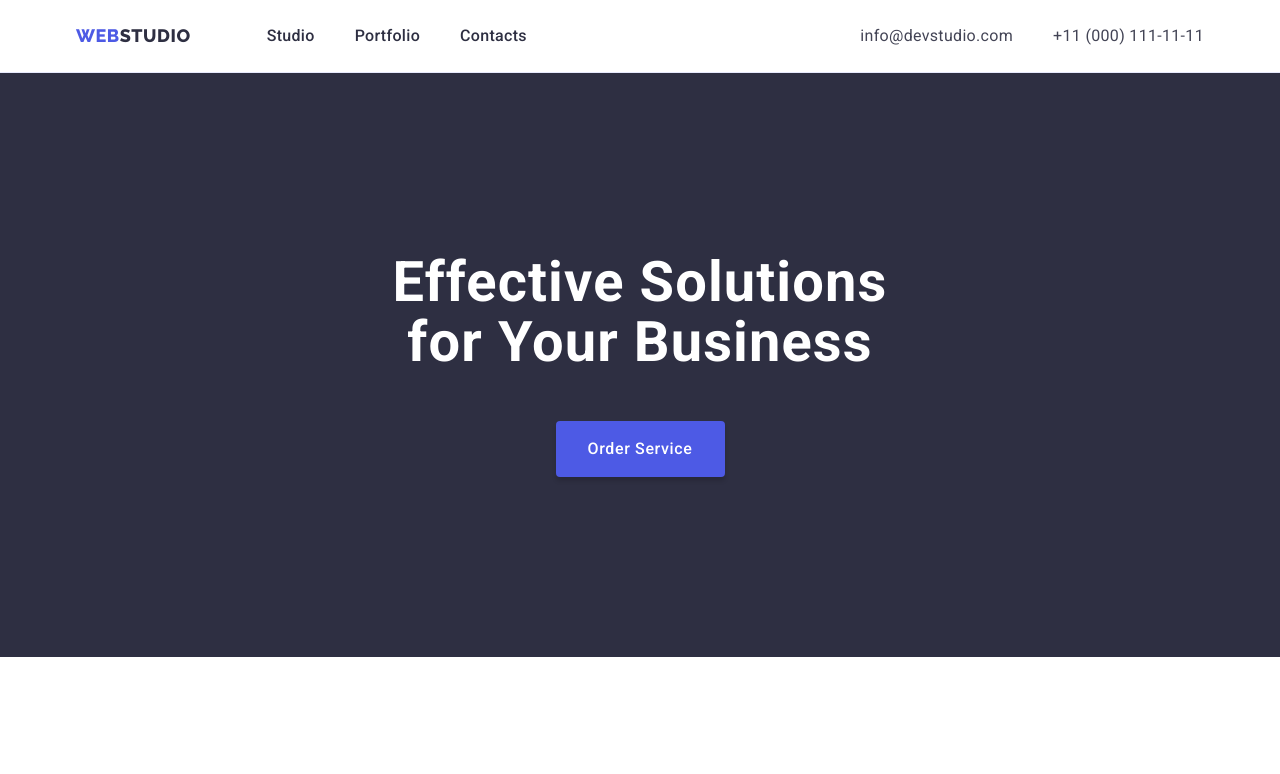
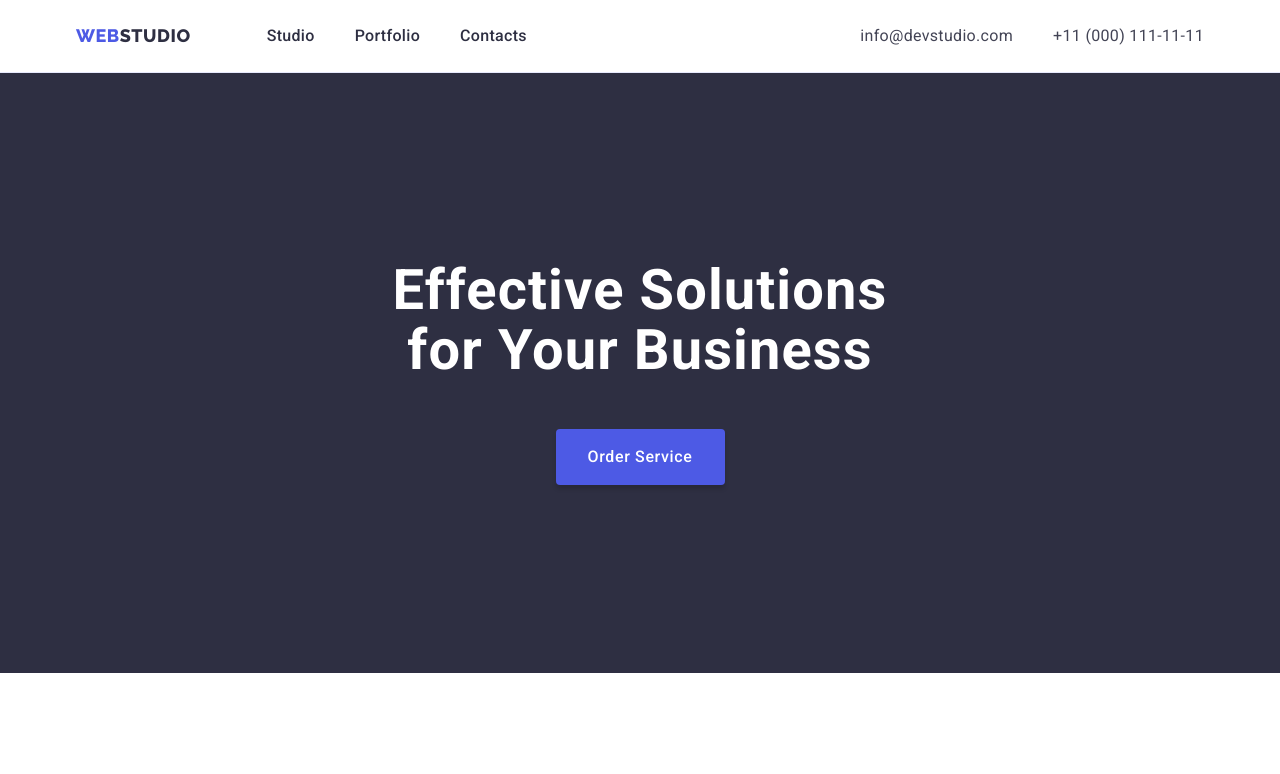
Before and after one commit to pmiikh/goit-markup-hw-03, a plain HTML site: page index.html in a window 1280 px wide. Shown: the top 774 px of the page. Drawn offline with nearby package versions, Linux system fonts and the light colour scheme.

Commit message:
fixed all

```diff
--- a/css/style.css
+++ b/css/style.css
@@ -156,7 +156,7 @@ body{
     text-align: center; */
 
     background:  var(--main-color-dark);
-    padding: 180px 0;
+    padding: 188px 0;
 }
 
 .main-flex{
```
